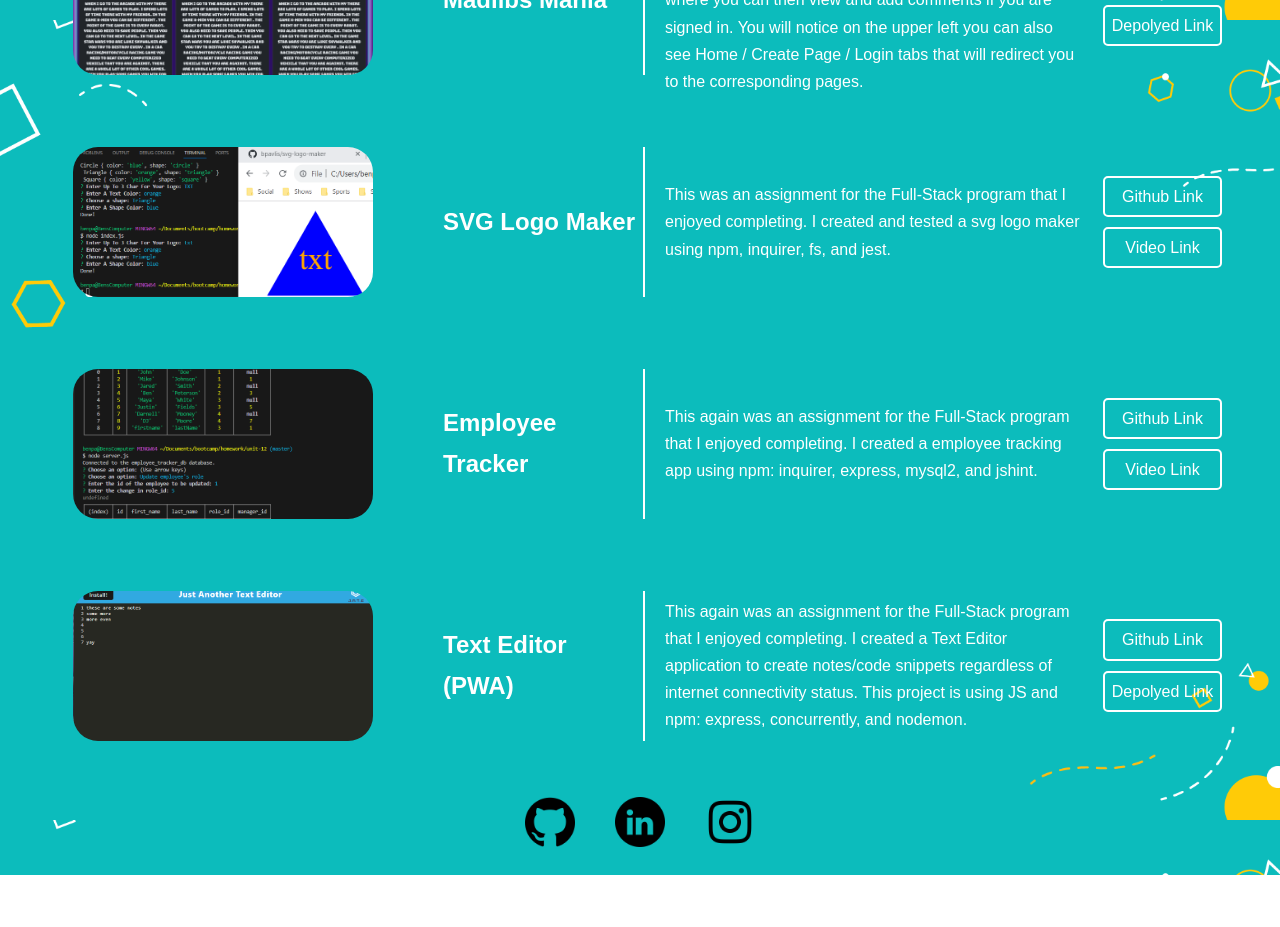
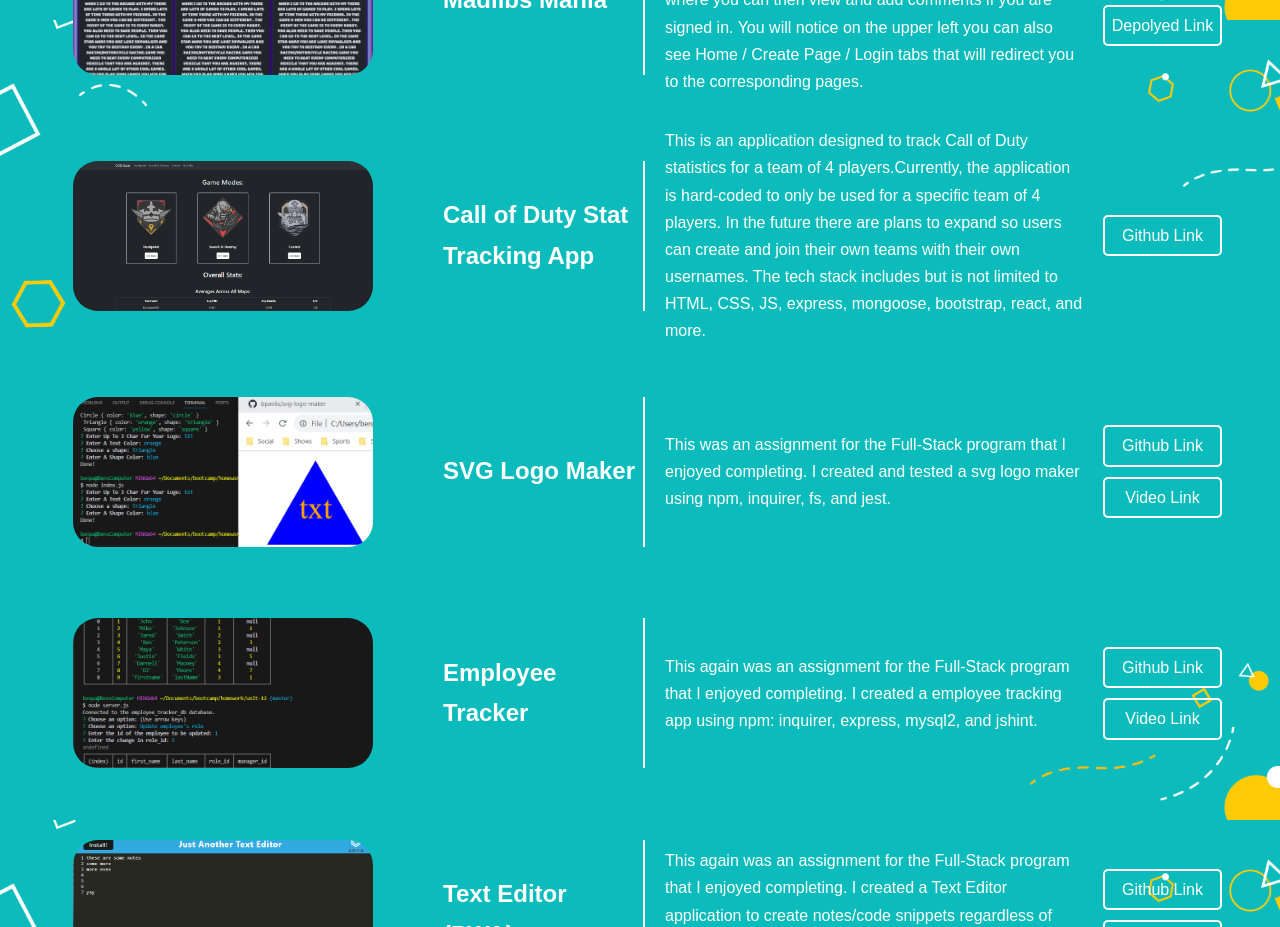
Before and after one commit to bpavlis/portfolio, a React (Vite) app: page /portfolio in a window 1280 px wide. Shown: the part 780-1707 px from the top of the page. Before the commit the page ends 1655 px from the top, so only its background shows below. Built offline with nearby package versions, Linux system fonts and the light colour scheme.

Commit message:
added a project

```diff
--- a/src/components/Portfolio.jsx
+++ b/src/components/Portfolio.jsx
@@ -5,6 +5,7 @@ import logoMakerPic from "../assets/unit10finalscreenshot.png"
 import employeePic from "../assets/unit12finalscreenshot.png"
 import pwaPic from "../assets/unit19finalscreenshot.png"
 import project3Pic from "../assets/project3screenshot.png"
+import codAppPic from "../assets/codAppScreenshot1.png"
 
 
 
@@ -41,6 +42,13 @@ export default function Portfolio(){
         </div>
       </div>
       <div className="aboutContainer">
+        <img id="portImg" src={codAppPic} style={{ width: '300px' }} alt="avatar img" />
+        <p id="portText"><span><h2 className="githubTitle">Call of Duty Stat Tracking App</h2></span>This is an application designed to track Call of Duty statistics for a team of 4 players.Currently, the application is hard-coded to only be used for a specific team of 4 players. In the future there are plans to expand so users can create and join their own teams with their own usernames. The tech stack includes but is not limited to HTML, CSS, JS, express, mongoose, bootstrap, react, and more.</p>
+        <div className="portLinkContainer">
+          <a className="portLink" href="https://github.com/bpavlis/codApp" target="_blank" rel="noreferrer">Github Link</a>
+        </div>
+      </div>
+      <div className="aboutContainer">
         <img id="portImg" src={logoMakerPic} style={{width: '300px'}} alt="avatar img"/>
         <p id="portText"><span><h2 className="githubTitle">SVG Logo Maker</h2></span>This was an assignment for the Full-Stack program that I enjoyed completing. I created and tested a svg logo maker using npm, inquirer, fs, and jest.</p>
         <div className="portLinkContainer">
```
Also changed, not shown: src/assets/codAppScreenshot1.png (added).
